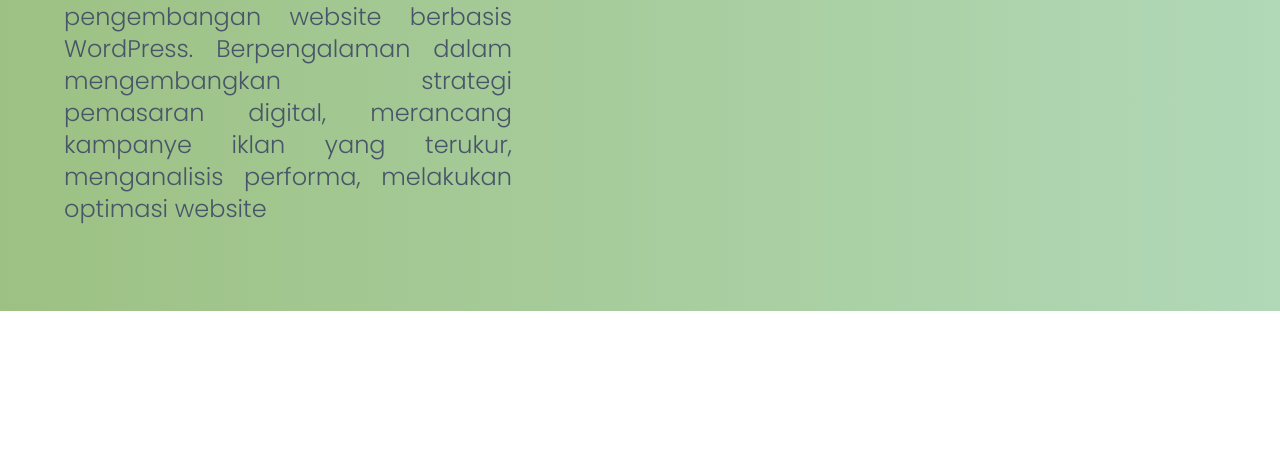
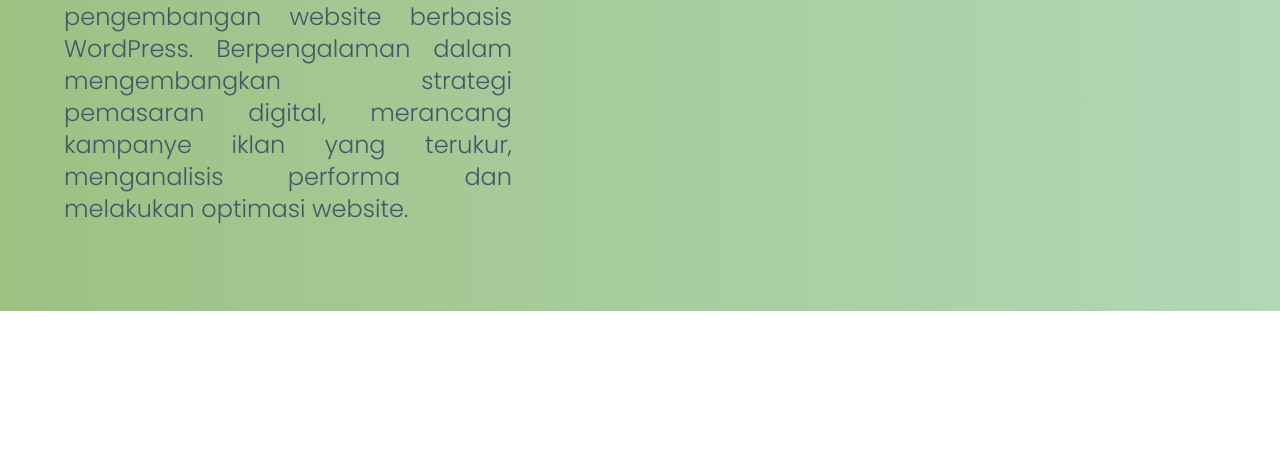
Before and after one commit to firmandayat/porto, a plain HTML site: page index.html in a window 1280 px wide. Shown: the part 915-1367 px from the top of the page. Drawn offline with nearby package versions, Linux system fonts and the light colour scheme; animation ran at ten frames a second.

Commit message:
edit description

```diff
--- a/index.html
+++ b/index.html
@@ -105,8 +105,7 @@
                     class="sc2 mx-4 pb-16 max-w-xl font-medium text-justify text-slate-600 lg:text-justify lg:max-w-md md:text-2xl lg:text-2xl">
                     Memiliki kompetensi dalam Digital Advertising, Search Engine Optimization (SEO) dan pengembangan
                     website berbasis WordPress. Berpengalaman dalam mengembangkan strategi pemasaran digital, merancang kampanye iklan yang terukur,
-                    menganalisis performa,
-                    melakukan optimasi website
+                    menganalisis performa dan melakukan optimasi website.
                 </p>
             </div>
             <div class="lg:mb-0 lg:pb-28 lg:w-1/2">
```
